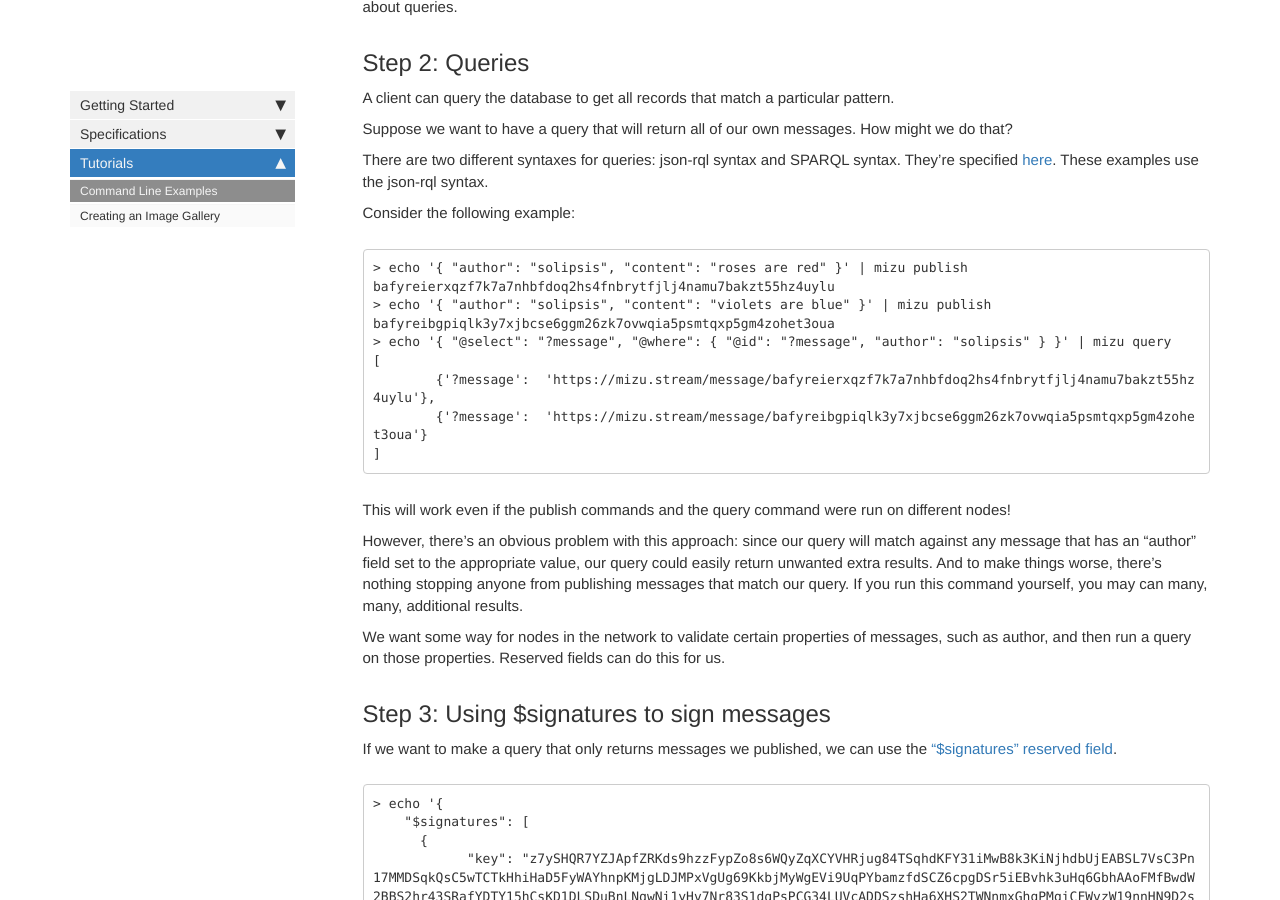
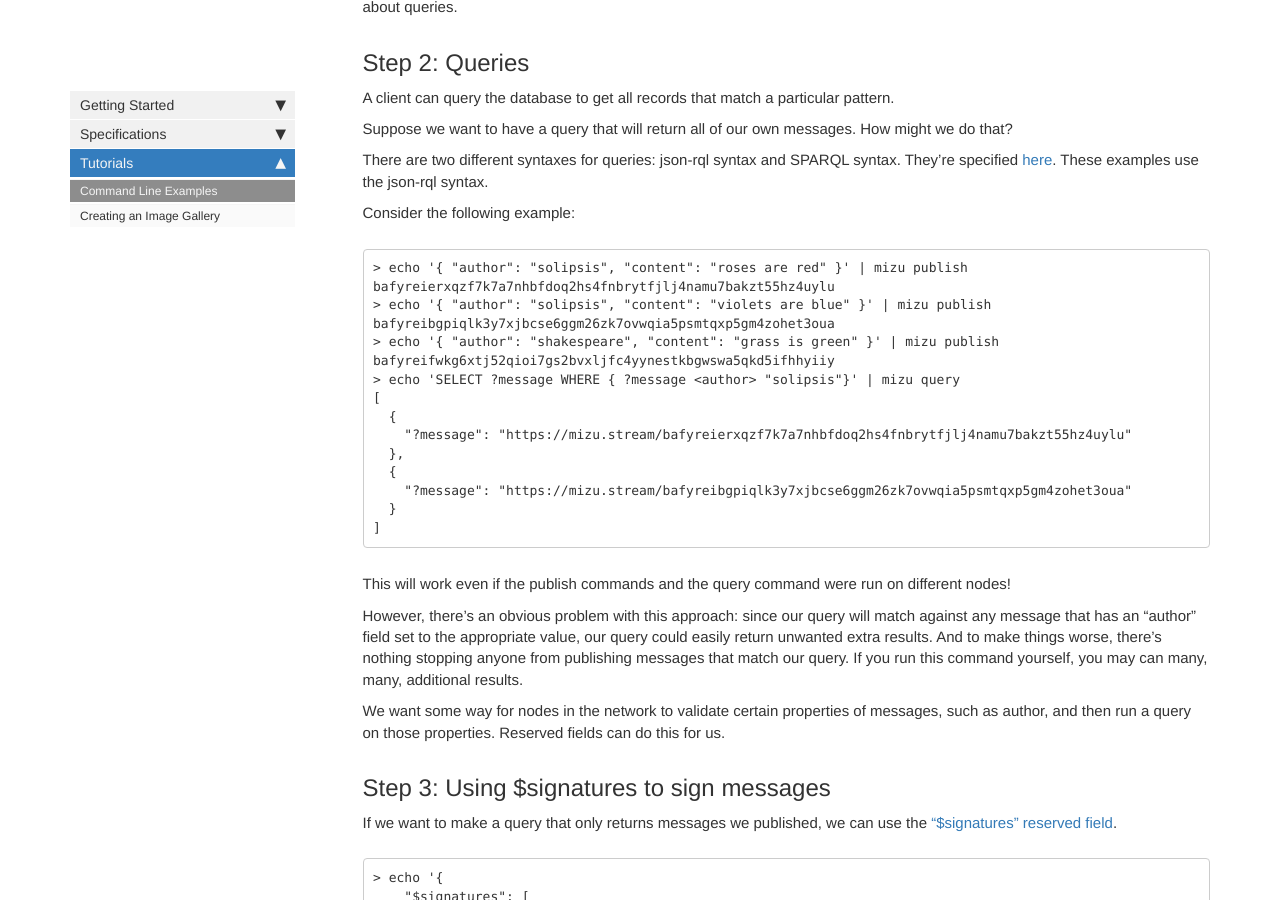
Before and after one commit to solipsis-project/mizu-documentation, a Jekyll site: the page built from pages/tutorial.md, in a window 1280 px wide and 900 px high, scrolled down 1392 px. Built offline with Jekyll 4.4.1, drawn with Linux system fonts in a browser that asks for light colours; comment, search, counter and statistics services are not loaded.

Commit message:
Add names for tests, and for query test, add record which we expect to *not* be returned.

````diff
--- a/pages/tutorial.md
+++ b/pages/tutorial.md
@@ -46,15 +46,22 @@ There are two different syntaxes for queries: json-rql syntax and SPARQL syntax.
 
 Consider the following example:
 
+[test]: # (querySimple)
 ```
 > echo '{ "author": "solipsis", "content": "roses are red" }' | mizu publish
 bafyreierxqzf7k7a7nhbfdoq2hs4fnbrytfjlj4namu7bakzt55hz4uylu
 > echo '{ "author": "solipsis", "content": "violets are blue" }' | mizu publish
 bafyreibgpiqlk3y7xjbcse6ggm26zk7ovwqia5psmtqxp5gm4zohet3oua
-> echo '{ "@select": "?message", "@where": { "@id": "?message", "author": "solipsis" } }' | mizu query
+> echo '{ "author": "shakespeare", "content": "grass is green" }' | mizu publish
+bafyreifwkg6xtj52qioi7gs2bvxljfc4yynestkbgwswa5qkd5ifhhyiiy
+> echo 'SELECT ?message WHERE { ?message <author> "solipsis"}' | mizu query
 [
-	{'?message':  'https://mizu.stream/message/bafyreierxqzf7k7a7nhbfdoq2hs4fnbrytfjlj4namu7bakzt55hz4uylu'},
-	{'?message':  'https://mizu.stream/message/bafyreibgpiqlk3y7xjbcse6ggm26zk7ovwqia5psmtqxp5gm4zohet3oua'}
+  {
+    "?message": "https://mizu.stream/bafyreierxqzf7k7a7nhbfdoq2hs4fnbrytfjlj4namu7bakzt55hz4uylu"
+  },
+  {
+    "?message": "https://mizu.stream/bafyreibgpiqlk3y7xjbcse6ggm26zk7ovwqia5psmtqxp5gm4zohet3oua"
+  }
 ]
 ```
 
````
Also changed, not shown: other parts of pages/tutorial.md (+2 -2 lines).
